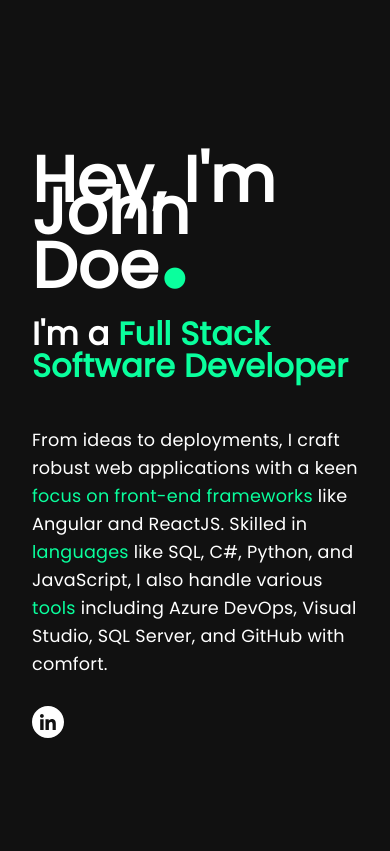
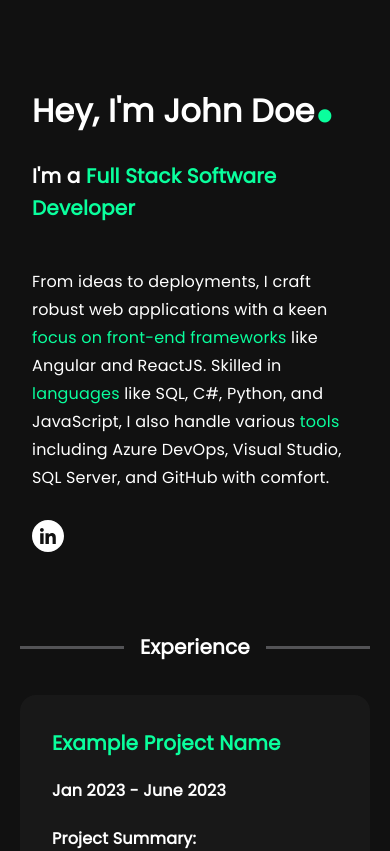
Before and after one commit to FrancoBreugem/portfolio, a React (Vite) app: page / in a window 390 px wide. Shown: the top 851 px of the page. Built offline with nearby package versions, Linux system fonts and the light colour scheme.

Commit message:
Used responsive font sizing for headings and p tags

```diff
--- a/src/components/bio/bio.scss
+++ b/src/components/bio/bio.scss
@@ -1,6 +1,6 @@
 .bio {
   width: 100%;
-  height: 100vh;
+  height: auto;
   display: flex;
   justify-content: center;
   position: static;
@@ -10,11 +10,12 @@
   gap: 1.25rem;
 
   padding: 2rem;
-  margin: 2rem 0;
+  margin-top: 2rem;
 }
 
 @media (min-width: 768px) {
   .bio {
+    height: 100vh;
     margin: 0;
     position: sticky;
     top: 0;
--- a/src/components/card/card.scss
+++ b/src/components/card/card.scss
@@ -8,10 +8,6 @@
   border-radius: 1rem;
 }
 
-.card-title {
-  font-size: 1.75rem;
-}
-
 .card-chips {
   margin-top: 1.5rem;
   display: flex;
--- a/src/components/card/card.tsx
+++ b/src/components/card/card.tsx
@@ -10,7 +10,7 @@ const Card: React.FC<CardProps> = ({ experience }) => {
 
   return (
     <div className='card'>
-      <h2 className='card-title'>
+      <h2>
         <span className='color-pop'>
           {experience.projectName}
         </span>
--- a/src/components/experience/experience.scss
+++ b/src/components/experience/experience.scss
@@ -14,7 +14,6 @@
 
 .experience-header-text {
   margin: 0;
-  font-size: 2.25rem;
 }
 
 .experience-header-line {
--- a/src/index.scss
+++ b/src/index.scss
@@ -34,14 +34,15 @@ body {
     'Poppins',
     sans-serif;
   color: $text-colour-base;
-  letter-spacing: 0.25px;
+  letter-spacing: 0.2px;
 }
 
 p {
   line-height: 1.75rem;
   font-weight: 300;
-  font-size: 1.1rem;
   margin: 0.5rem 0;
+
+  font-size: clamp(1rem, 2vw, 1.15rem);
 }
 
 h1, h2, h3, h4, h5, h6 {
@@ -51,11 +52,16 @@ h1, h2, h3, h4, h5, h6 {
 }
 
 h1 {
-  font-size: 4rem;
+  font-size: clamp(2rem, 6vw, 4rem);
+  line-height: 0.75;
 }
 
 h2 {
-  font-size: 2rem;
+  font-size: clamp(1.25rem, 5vw, 2rem);
+}
+
+h3 {
+  font-size: clamp(1rem, 3vw, 1.25rem);
 }
 
 .color-pop {
@@ -63,7 +69,7 @@ h2 {
 }
 
 .size-pop {
-  font-size: 8rem;
+  font-size: clamp(5rem, 6vw, 8rem);
 }
 
 .svg-icon {
```
